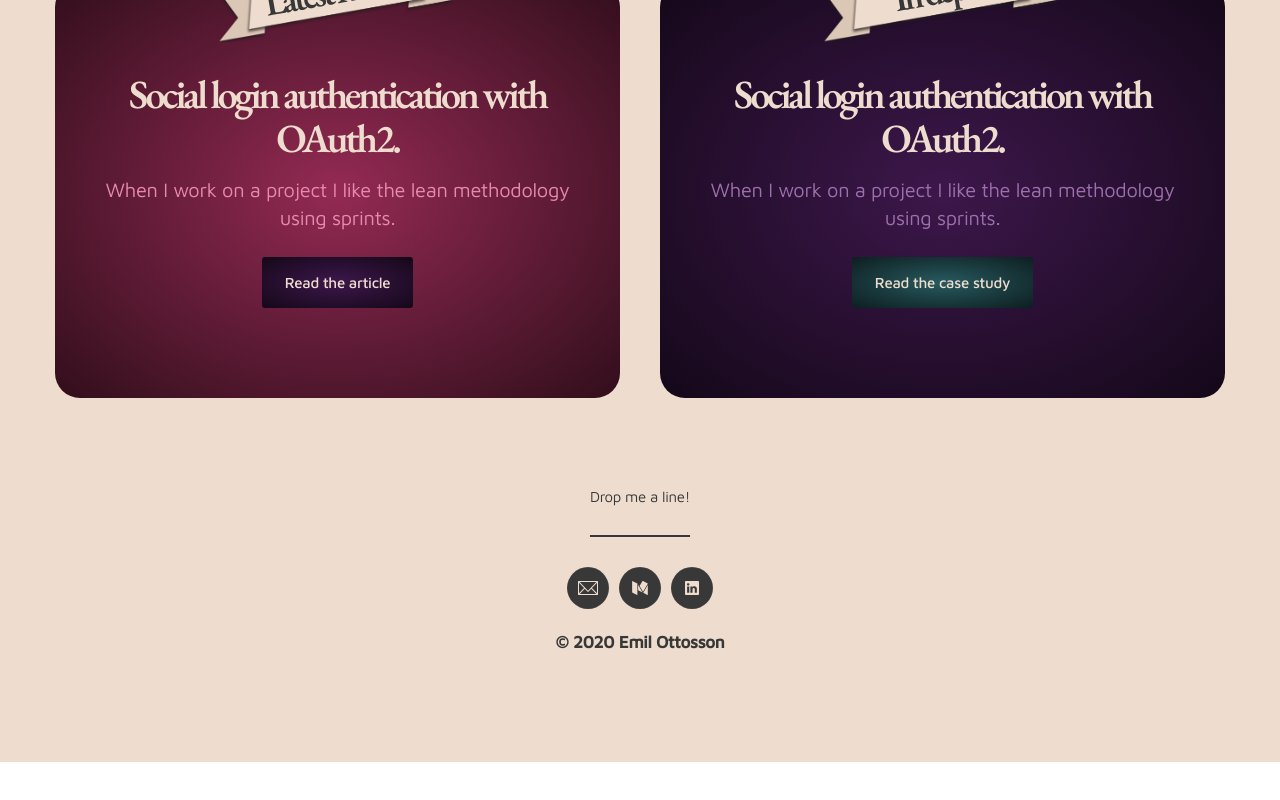
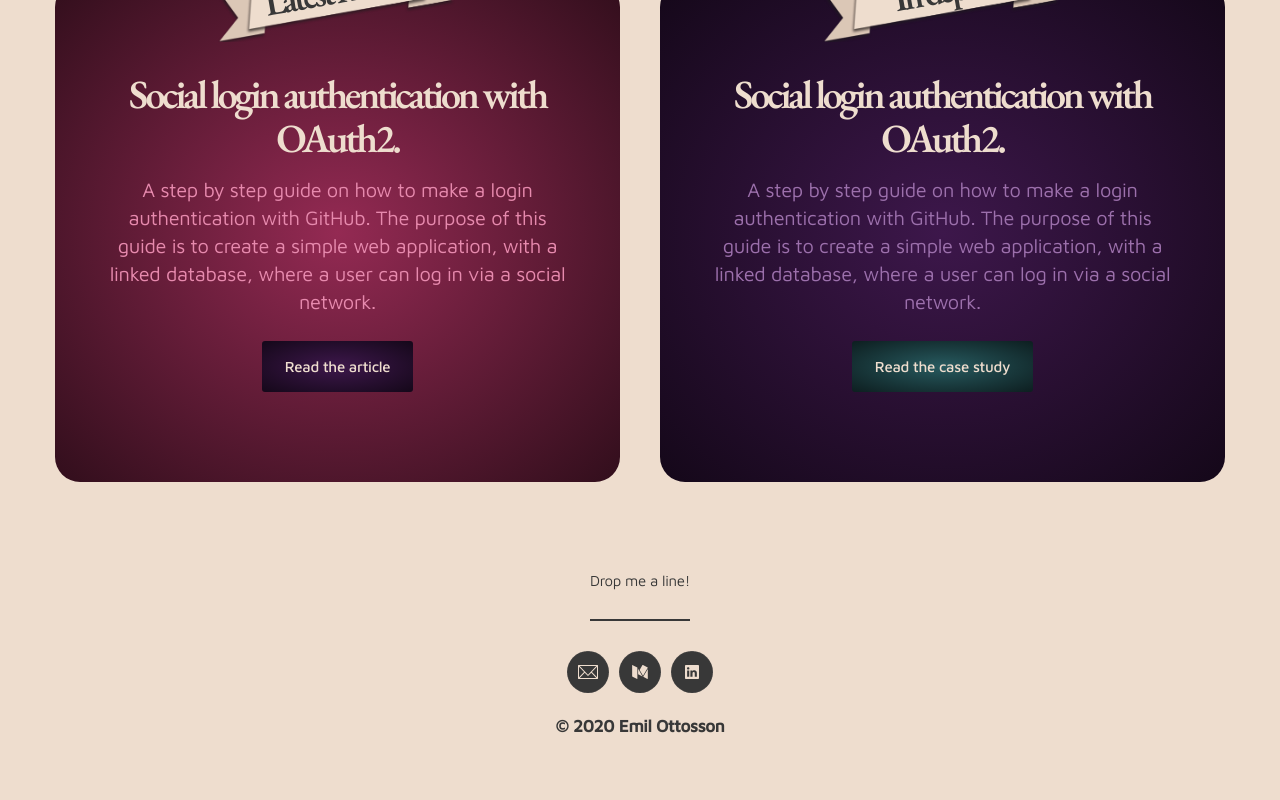
Before and after one commit to emilottosson/Portfolio, a React (Create React App) app: page / in a window 1280 px wide. Shown: the part 4056-4856 px from the top of the page. Before the commit the page ends 4818 px from the top, so only its background shows below. Built offline with nearby package versions, Linux system fonts and the light colour scheme.

Commit message:
updated dependencies

```diff
--- a/src/components/Articles/Articles.js
+++ b/src/components/Articles/Articles.js
@@ -18,7 +18,7 @@ class Articles extends Component {
               <h3 className="title-text">Social login authentication with OAuth2.</h3>
             </div>
             <div className="subheading-container">
-              <h2 className="subheading-text">When I work on a project I like the lean methodology using sprints.</h2>
+              <h2 className="subheading-text">A step by step guide on how to make a login authentication with GitHub. The purpose of this guide is to create a simple web application, with a linked database, where a user can log in via a social network.</h2>
             </div>
             <a type="button" className="btn-purple" href="https://medium.com/@emilottosson/social-login-authentication-with-oauth2-d68f7ac3d11c" target="_blank" rel="noopener noreferrer">Read the article</a>
           </div>
@@ -32,7 +32,7 @@ class Articles extends Component {
               <h3 className="title-text">Social login authentication with OAuth2.</h3>
             </div>
             <div className="subheading-container">
-              <h2 className="subheading-text">When I work on a project I like the lean methodology using sprints.</h2>
+              <h2 className="subheading-text">A step by step guide on how to make a login authentication with GitHub. The purpose of this guide is to create a simple web application, with a linked database, where a user can log in via a social network.</h2>
             </div>
             <a type="button" className="btn-green" href="https://medium.com/@emilottosson/social-login-authentication-with-oauth2-d68f7ac3d11c" target="_blank" rel="noopener noreferrer">Read the case study</a>
           </div>
```
Also changed, not shown: package.json (+4 -4 lines), 1 other file (tests, documents, lock files or other folders).
